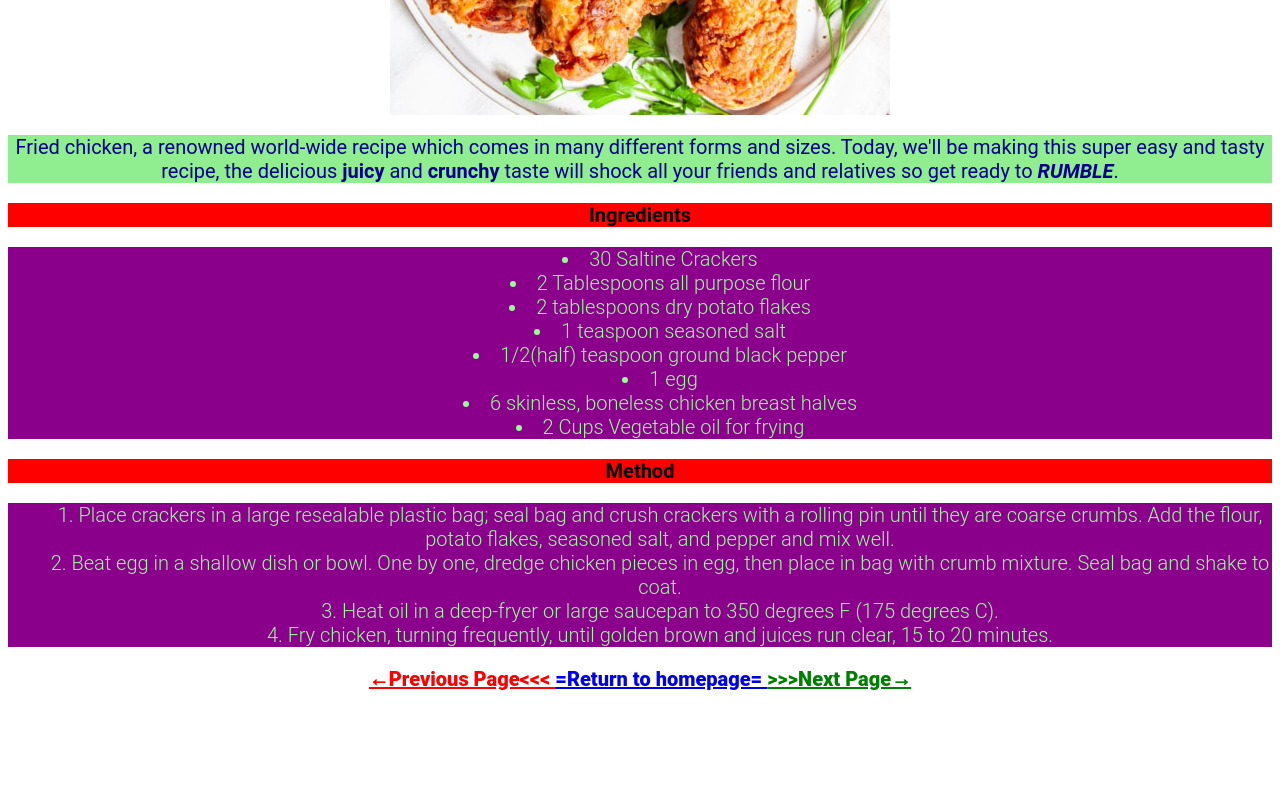
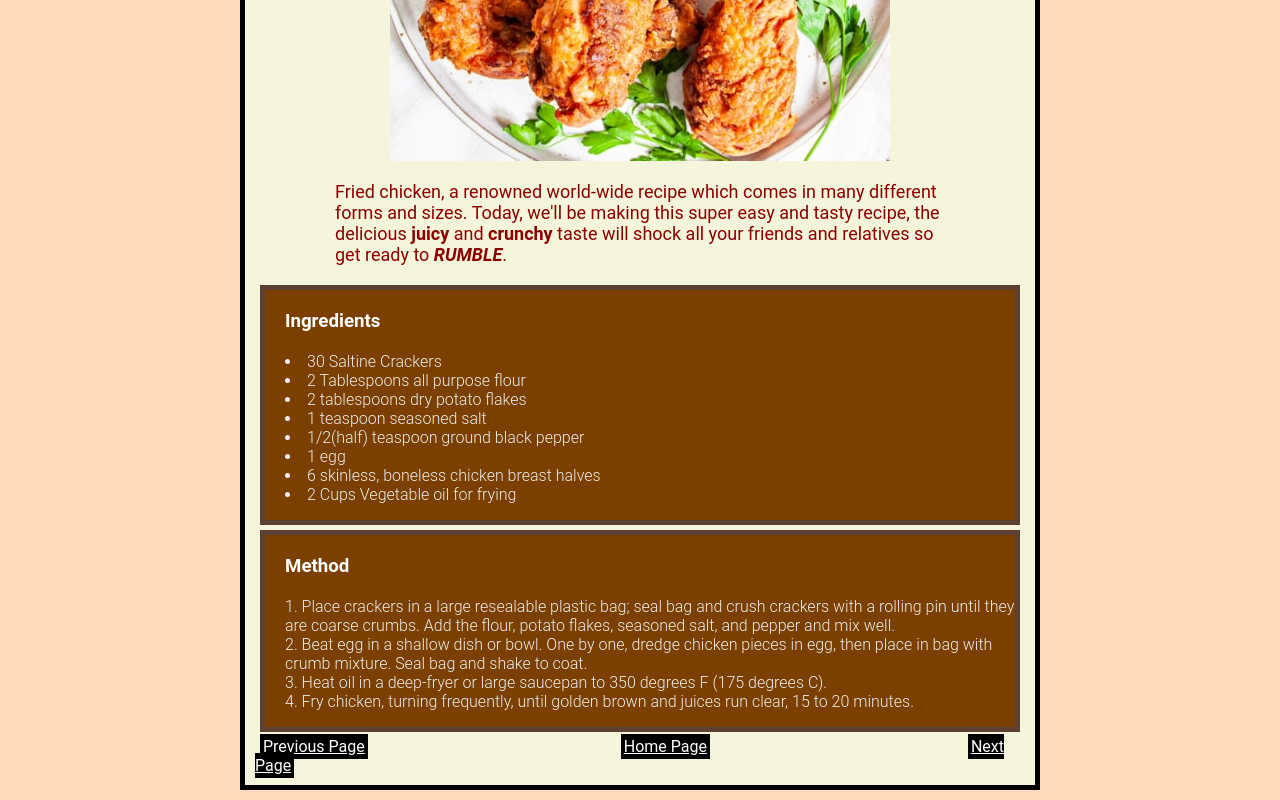
Before and after one commit to Zcimbe/odin-recipes, a plain HTML site: page recipes/friedChicken.html in a window 1280 px wide. Shown: the part 445-1245 px from the top of the page. Before the commit the page ends 1144 px from the top, so only its background shows below. Drawn offline with Linux system fonts and the light colour scheme.

Commit message:
finished recipie update, up to flexbox part

```diff
--- a/recipes/friedChicken.html
+++ b/recipes/friedChicken.html
@@ -6,6 +6,7 @@
     <title>Fried Chicken</title>
 </head>
 <body>
+    <div class="bgcolor">
     <h1 class="Heading">Fried Chicken</h1>
     <img  class="img" src="img/FriedChickenNewIMG.jpg">
 
@@ -14,7 +15,7 @@
         the delicious <strong>juicy</strong> and <strong>crunchy</strong> taste will
         shock all your friends and relatives so get ready to <strong><em>RUMBLE</em></strong>.
     </p>
-
+    <div class="container">
     <h3 class="Subheading" >Ingredients</h3>
 
     <ul class="Ingredients" id="Chicken" >
@@ -27,14 +28,20 @@
         <li>6 skinless, boneless chicken breast halves</li>
         <li>2 Cups Vegetable oil for frying</li>
     </ul>
-<p>
+    </div>
+    <div class="container">
     <h3 class="Subheading" >Method</h3>
     <ol class="Method" id="Chicken" >
         <li>Place crackers in a large resealable plastic bag; seal bag and crush crackers with a rolling pin until they are coarse crumbs. Add the flour, potato flakes, seasoned salt, and pepper and mix well.</li>
         <li>Beat egg in a shallow dish or bowl. One by one, dredge chicken pieces in egg, then place in bag with crumb mixture. Seal bag and shake to coat.</li>
         <li>Heat oil in a deep-fryer or large saucepan to 350 degrees F (175 degrees C).</li>
-        <li>Fry chicken, turning frequently, until golden brown and juices run clear, 15 to 20 minutes.</li></p>
+        <li>Fry chicken, turning frequently, until golden brown and juices run clear, 15 to 20 minutes.</li>
     </ol>
-    <a id="Links" class="Previouspg" href="./Cookie.html">←Previous Page<<<   </a>   <a id="Links" href="../index.html">=Return to homepage=  <a id="Links" class="Nextpg" href="./MaC.html">>>>Next Page→</a>      </a>
+    </div>
+   <a class="Links" href="Cookie.html">Previous Page</a>
+    <a  id="Home" href="../index.html">Home Page</a>
+    <a class="Nextpg" href="./MaC.html">Next Page</a>
+
+</div>
 </body>
 </html>
--- a/styles/styles.css
+++ b/styles/styles.css
@@ -1,67 +1,99 @@
+html {
+    background-color: peachpuff;
+}
+
 * {
     font-family: 'Roboto', 'Times New Roman', Times, serif;
-    font-size: +20px;
-    text-align: center;
     list-style-position: inside;
+    box-sizing: border-box;
 }
 
-#Links {
-    font-weight: 1000;
+body.index {
+    margin: 75px auto;
+}
+
+body {
+
+    max-width: 800px;
+    margin: 10px auto;
 
 }
 
-.Previouspg {
-    color: red;
-
+.bgcolor {
+    background-color: beige;
+    border: 5px solid black;
+    padding: 10px;
 }
 
-.Nextpg {
-    color: green;
-}
+.Introduction {
+    font-size: large;
+    color: darkred;
+    margin: 20px 80px;
 
-.Subheading {
-    font-weight: 700;
-    color: black;
-    background-color: red;
 }
 
 .Heading {
     font-weight: 900;
-    font-size: x-large;
-    color: red;
-    background-color: black;
-}
-
-.Introduction {
-    color: darkblue;
-    background-color: lightgreen;
-}
-
-.img  {
-    width: auto;
-    height: 500px;
-    margin: auto;
-    display: block;
+    text-align: center;
 
 }
 
-.Ingredients, .Method {
-    font-weight: 300;
-}
-
-#Cookie {
-    color: #EADDCA;
-    background-color: #7B3F00;
+.img {
+    display: block;
+    margin: auto;
 
 }
 
-#Chicken {
-    color: #98fb98;
-    background-color:#8B008B ;
+
+
+#Home {
+    margin: 2px 254px 2px 249px;
+}
+
+#Home.Cookie {
+    text-align: center;
+    margin-left: 355px;
+}
+
+.Links {
+   margin-left: 5px;
+}
+
+.Nextpg, .Links , #Home{
+    background-color: black;
+    color: white;
+    padding: 3px;
+}
+
+#Links {
+    list-style: none;
+    margin: 5px 30px;
+    padding: 10px;
+    background-color: #98fb98;
+    width: 250px;
+}
+
+
+.Subheading {
+    margin: 20px;
+    color: white;
+}
+
+.container {
+    background-color: #7B3F00;
+    border: 5px solid #5C4033;
+    margin: 5px;
+}
+
+
+
+.Ingredients, .Method {
+    font-weight: 300;
+    margin-left: -20px;
+}
+
+#Cookie, #Chicken, #Mac {
+    color: #eee;
+
 
 }
-
-#Mac {
-    color: #FFC300;
-    background-color: #5C4033;
-}
```
Also changed, not shown: index.html (+7 -6 lines), recipes/Cookie.html (+17 -6 lines), recipes/MaC.html (+12 -9 lines).
